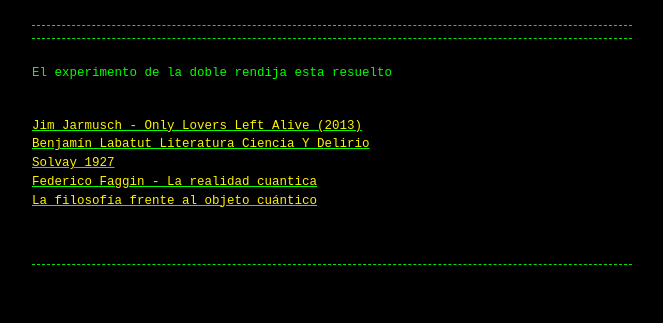
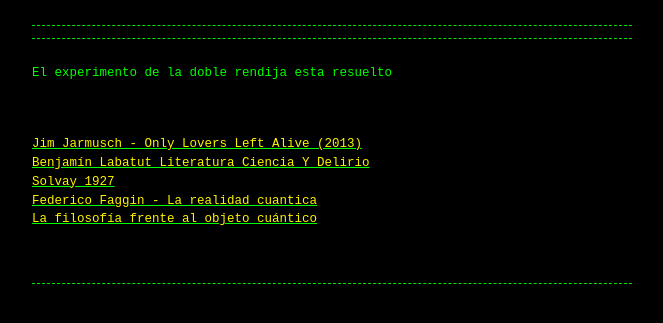
Before and after one commit to Guerrillaradio/doble_rendija, a Jekyll site: the page built from index.md, in a window 1280 px wide. Shown: the top 323 px of the page, without its empty margins (308-971 px from the left). Built offline with Jekyll 4.4.1, drawn with Linux system fonts in a browser that asks for light colours; our own code applies the rules of GitHub Pages for plain Markdown files.

Commit message:
Update index.md

```diff
--- a/index.md
+++ b/index.md
@@ -1,7 +1,8 @@
 <p>El experimento de la doble rendija esta resuelto
 
+
+<div><font color="#fff300"></font></div><div></div><div><font color="#fff300"> </font><font color="#fff300"> </font></div>
 <a href="https://ok.ru/video/3456194382351"><div><font color="#fff300">Jim Jarmusch - Only Lovers Left Alive (2013)</font></div><div></div><div><font color="#fff300"> </font><font color="#fff300"> </font></div>
-<div><font color="#fff300"></font></div><div></div><div><font color="#fff300"> </font><font color="#fff300"> </font></div>
 <a href="https://archive.org/details/btg-talks-benjamin-labatut-literatura-ciencia-y-delirio_202505"><div><font color="#fff300">Benjamín Labatut Literatura Ciencia Y Delirio</font></div><div></div><div><font color="#fff300"> </font><font color="#fff300"> </font></div>
 <a href="https://www.bbc.com/mundo/articles/cmm9vdndzdeo"><div><font color="#fff300">Solvay 1927</font></div><div></div><div><font color="#fff300"> </font><font color="#fff300"> </font></div>
 <a href="https://archive.org/details/federico-faggin-la-realidad-cuantica"><div><font color="#fff300">Federico Faggin - La realidad cuantica</font></div><div></div><div><font color="#fff300"> </font><font color="#fff300"> </font></div>
```
